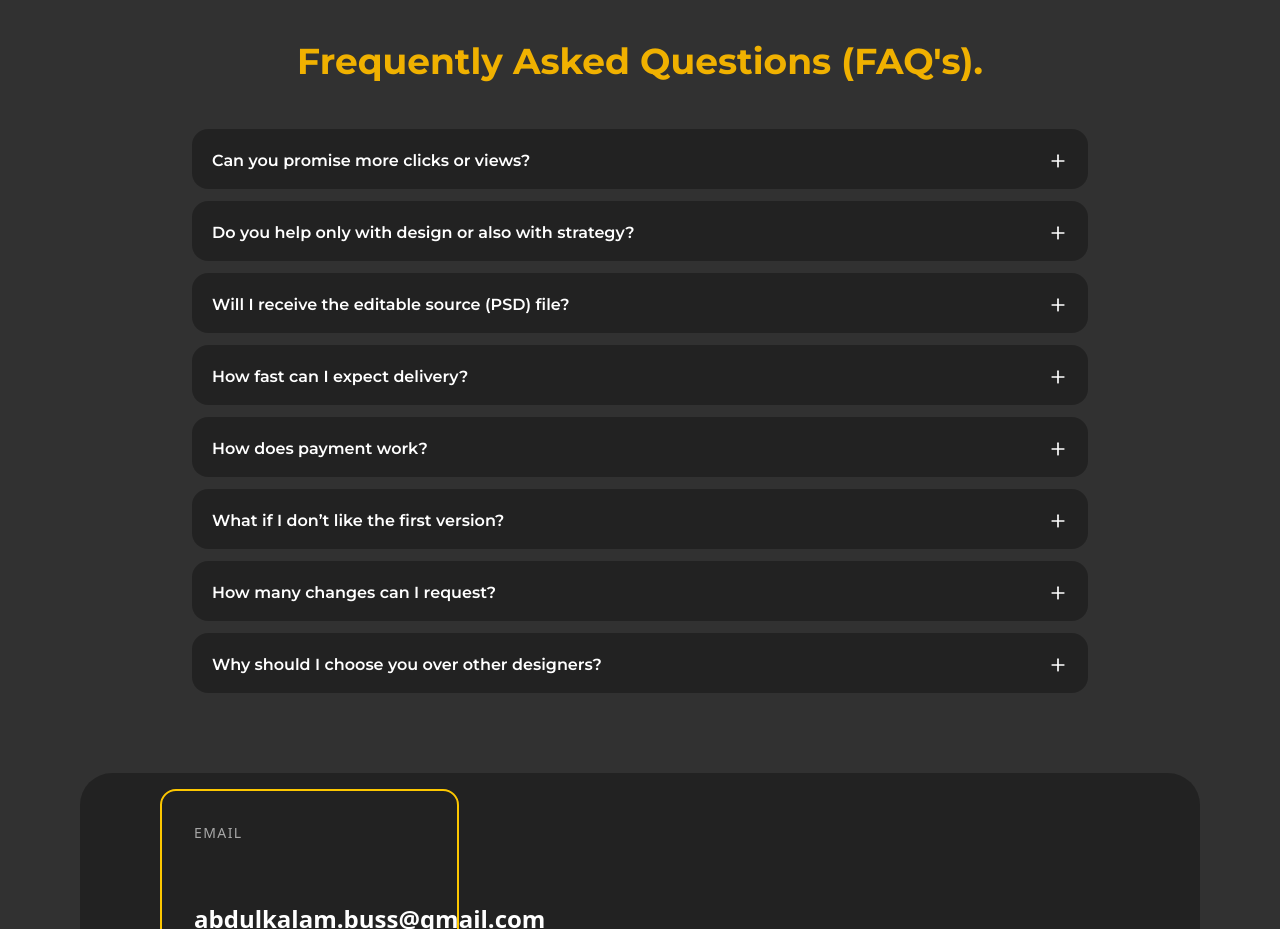
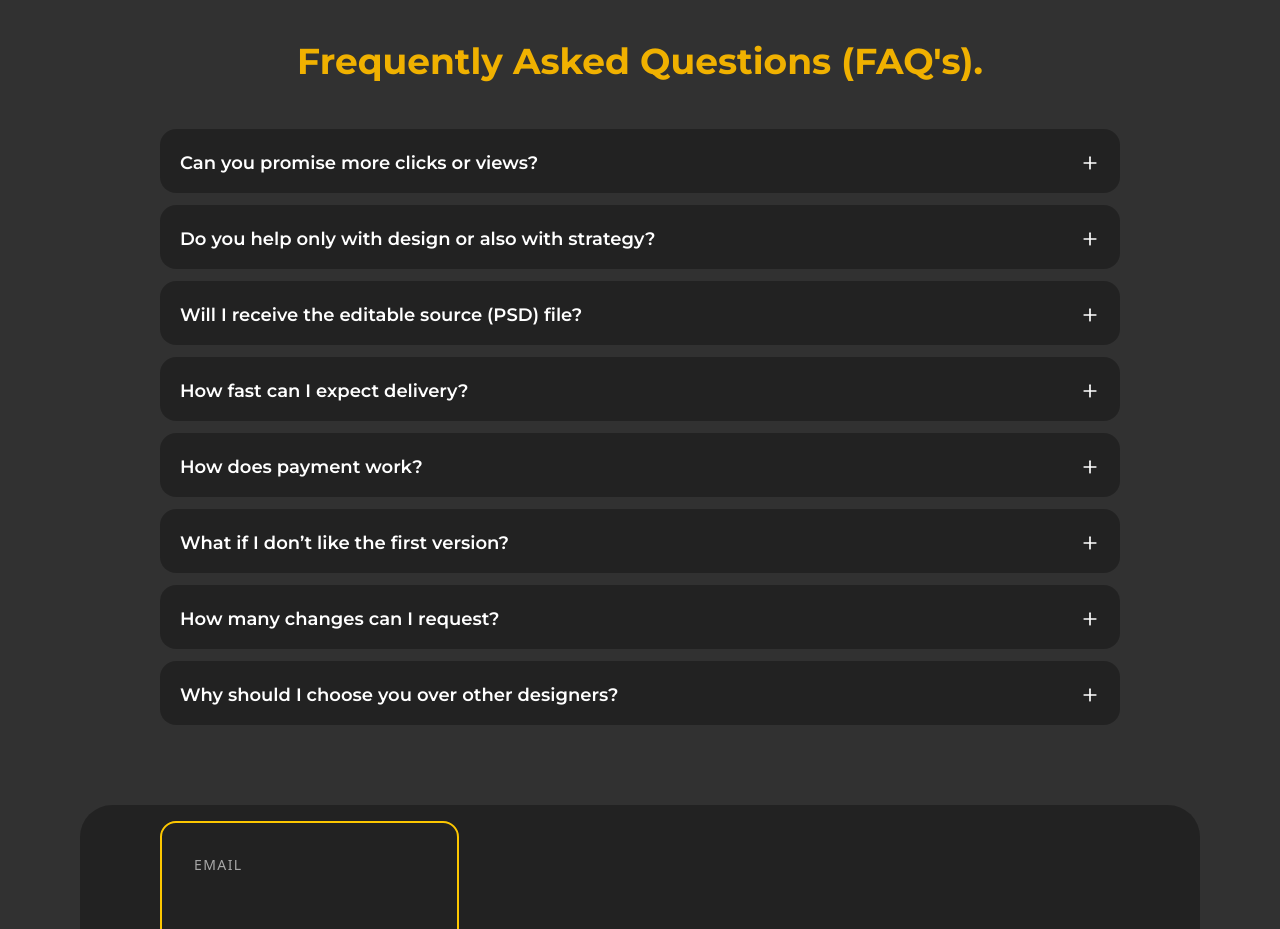
Before and after one commit to abdulkalam-011/thumbnail-design-frontend, a React (Vite) app: page / in a window 1280 px wide. Shown: the part 3980-4909 px from the top of the page. Built offline with nearby package versions, Linux system fonts and the light colour scheme.

Commit message:
made it responsive

```diff
--- a/src/components/FAQs.jsx
+++ b/src/components/FAQs.jsx
@@ -129,14 +129,14 @@ const FAQ = () => {
         Frequently Asked Questions (FAQ's).
       </h2>
 
-      <div className="max-w-4xl mx-auto space-y-3">
+      <div className="max-w-7xl mx-auto space-y-3">
         {faqs.map((faq, index) => (
           <div key={index} className=" bg-black/30 pb-4 p-5 rounded-2xl">
             <button
               onClick={() => toggleFAQ(index)}
               className="flex w-full items-center justify-between text-left"
             >
-              <span className="text-sm sm:text-base font-montserrat font-semibold">
+              <span className="text-sm sm:text-lg font-montserrat font-semibold">
                 {faq.question}
               </span>
 
```
